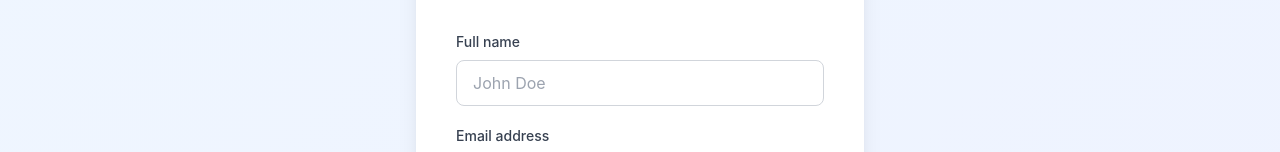
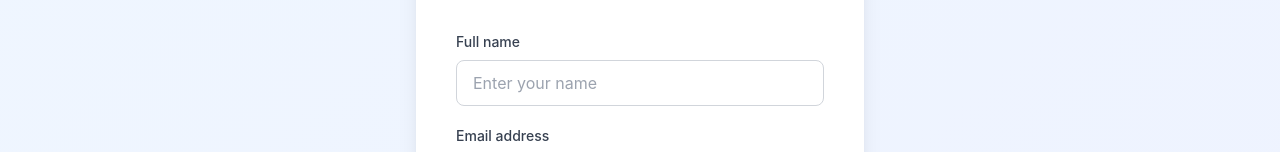
Before and after one commit to AnandRajBind/CareerPilot-AI, a React (Vite) app in the folder Client/: page /register in a window 1280 px wide. Shown: the part 268-420 px from the top of the page. Built offline with nearby package versions, Linux system fonts and the light colour scheme; no server answers.

Commit message:
fix: update placeholder text for name input fields in InterviewSession and Register components

```diff
--- a/Client/src/pages/InterviewSession.jsx
+++ b/Client/src/pages/InterviewSession.jsx
@@ -254,7 +254,7 @@ const InterviewSession = () => {
                   name="candidateName"
                   value={formData.candidateName}
                   onChange={handleChange}
-                  placeholder="John Doe"
+                  placeholder="Enter your name"
                   className={`w-full px-3 py-2 text-sm border rounded-lg focus:ring-2 focus:ring-primary focus:border-transparent transition ${
                     errors.candidateName ? 'border-red-500' : 'border-gray-300'
                   }`}
--- a/Client/src/pages/Register.jsx
+++ b/Client/src/pages/Register.jsx
@@ -128,7 +128,7 @@ const Register = () => {
                 className={`w-full px-4 py-2.5 border rounded-lg focus:ring-2 focus:ring-primary focus:border-transparent transition ${
                   errors.name ? 'border-red-500' : 'border-gray-300'
                 }`}
-                placeholder="John Doe"
+                placeholder="Enter your name"
               />
               {errors.name && (
                 <p className="text-red-500 text-sm mt-1">{errors.name}</p>
```
